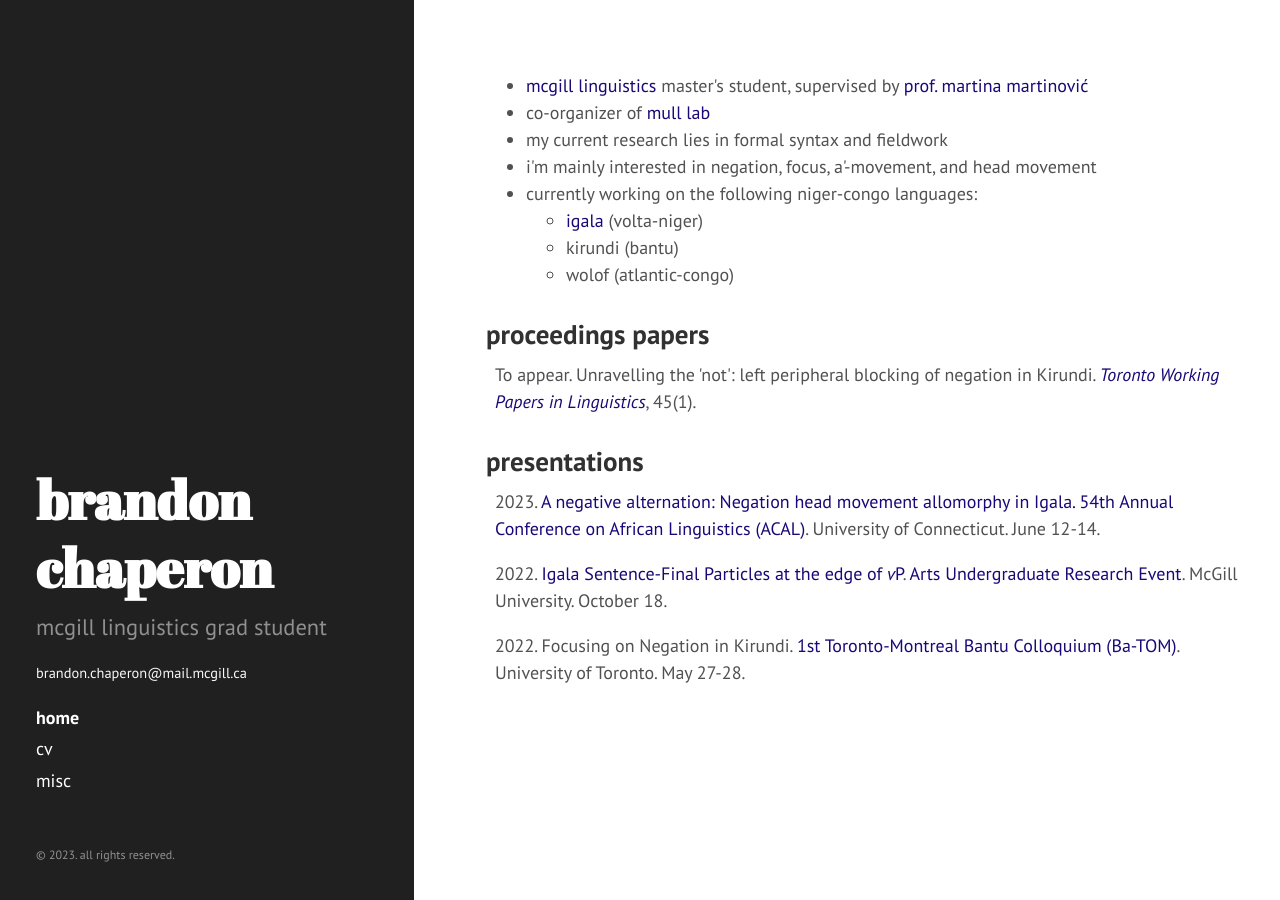
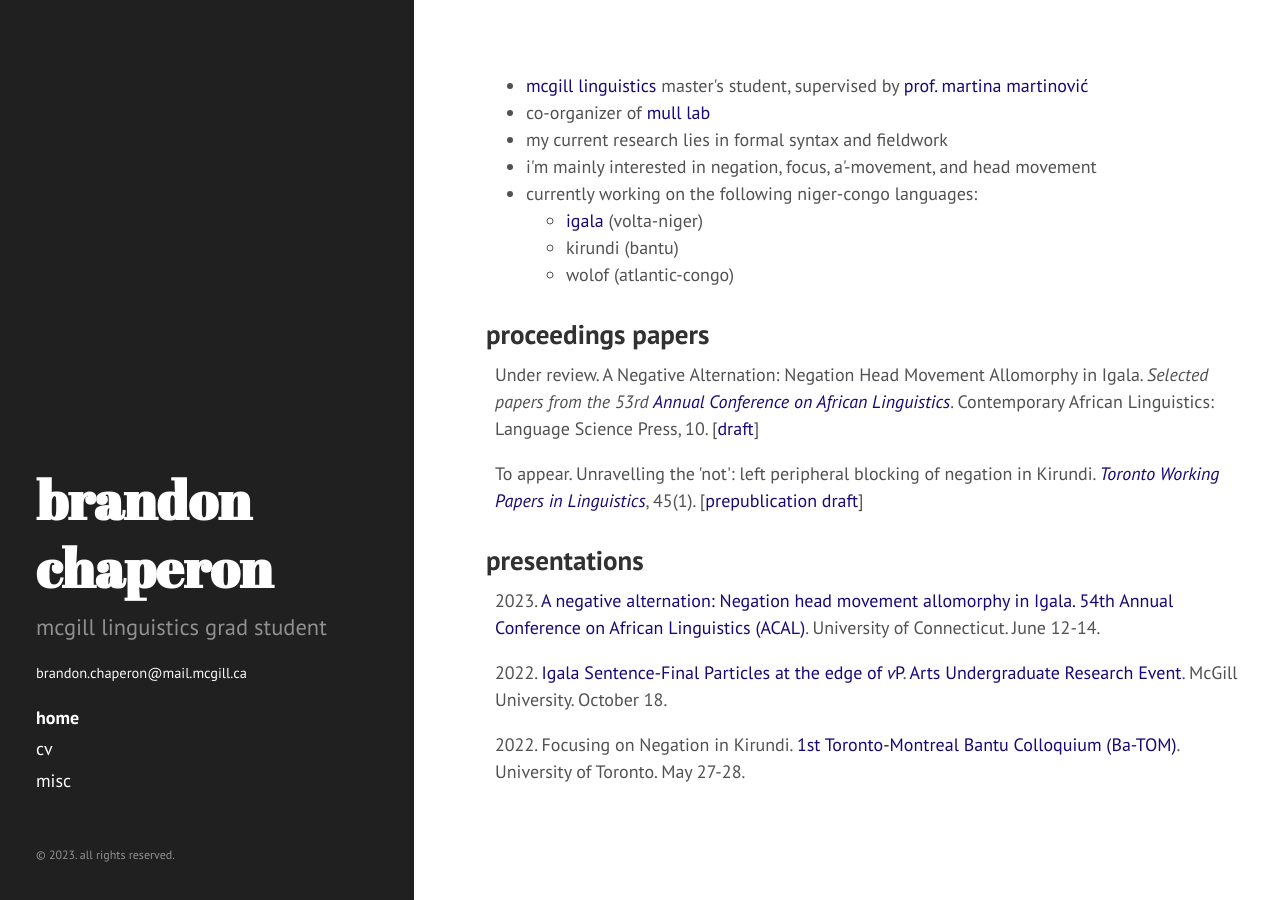
Before and after one commit to bchaper0n/bchaper0n.github.io, a Jekyll site: the page built from index.html, in a window 1280 px wide. Built offline with Jekyll 4.4.1, drawn with Linux system fonts in a browser that asks for light colours.

Commit message:
added paper drafts

```diff
--- a/index.html
+++ b/index.html
@@ -18,7 +18,8 @@ title: home
 
 <h2 style="margin-top: 30px;">proceedings papers</h2>
 <div style="margin-left: 0.5em;">
-<p>To appear. Unravelling the 'not': left peripheral blocking of negation in Kirundi. <em><a href="https://twpl.library.utoronto.ca/index.php/twpl">Toronto Working Papers in Linguistics</a></em>, 45(1).</p>
+    <p>Under review. A Negative Alternation: Negation Head Movement Allomorphy in Igala. <em>Selected papers from the 53rd <a href="https://acal.linguistlist.org/">Annual Conference on African Linguistics</a></em>. Contemporary African Linguistics: Language Science Press, 10. [<a href="./docs/chaperon___ACAL_54___Neg_head_move__Paper___web_draft_.pdf">draft</a>]</p>
+    <p>To appear. Unravelling the 'not': left peripheral blocking of negation in Kirundi. <em><a href="https://twpl.library.utoronto.ca/index.php/twpl">Toronto Working Papers in Linguistics</a></em>, 45(1). [<a href="./docs/chaperon___TWPL___Unravelling_the_not__Proofread___web_draft__.pdf">prepublication draft</a>]</p>
 </div>
 
 <h2 style="margin-top: 30px;">presentations</h2>
```
Also changed, not shown: 2 other files.
